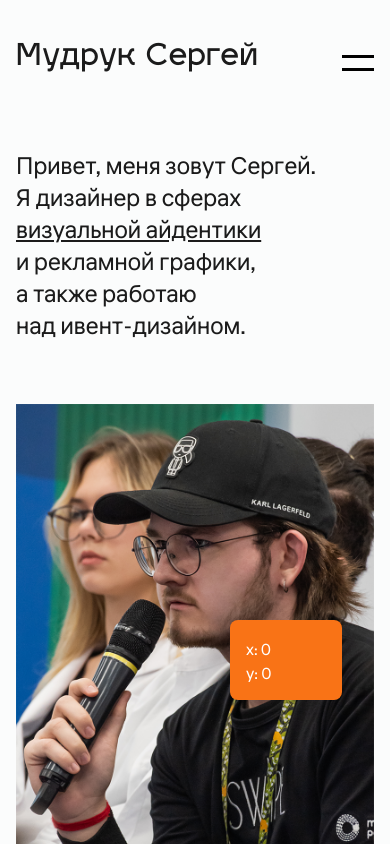
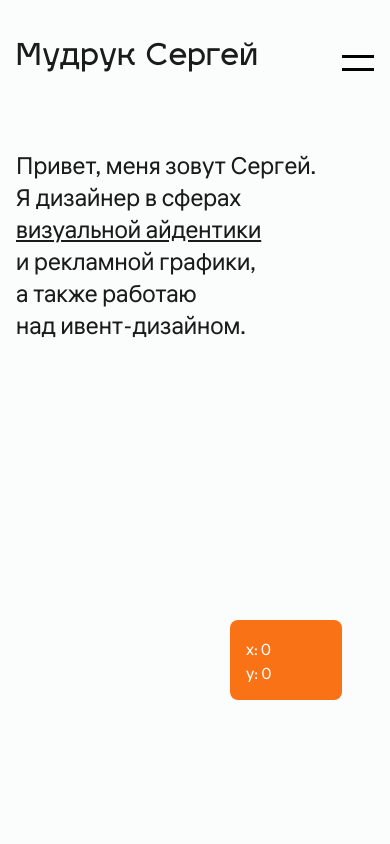
Before and after one commit to s-mudruk/portfolio-origin, a Vue app: page / in a window 390 px wide. Built offline with nearby package versions, Linux system fonts and the light colour scheme.

Commit message:
Positioning

```diff
--- a/src/App.vue
+++ b/src/App.vue
@@ -14,7 +14,7 @@ const { x, y } = useScroll(main);
 
 const viewportHeight = ref(window.innerHeight);
 
-const firstBreak = 2.6;
+const firstBreak = 2.55;
 
 window.addEventListener('resize', () => {
   viewportHeight.value = window.innerHeight;
@@ -32,7 +32,7 @@ const secondHidden = computed(() => {
 <template>
   <main
     ref="main"
-    class="relative text-[#1B1B1B] bg-[#FBFCFC] min-w-80 max-w-[100dvw] h-[100dvh] px-4 sm:px-0 py-9 sm:py-0 font-liter overflow-hidden overflow-y-auto"
+    class="relative text-[#1B1B1B] bg-[#FBFCFC] min-w-80 max-w-[100dvw] h-[100dvh] px-4 sm:px-0 py-9 sm:py-0 font-liter overflow-hidden overflow-y-auto z-10"
   >
     <Header class="fixed top-[3.5vh] sm:left-8 xl:left-9 z-50" />
     <HeaderButtons
@@ -54,7 +54,7 @@ const secondHidden = computed(() => {
       :secondHidden="secondHidden"
       class="z-20"
     />
-    <div class="h-[2500px]"></div>
+    <!-- <div class="h-[2500px]"></div> -->
     <Scrollbar class="fixed bottom-36 right-12" :x="x" :y="y" />
   </main>
 </template>
--- a/src/components/Main.vue
+++ b/src/components/Main.vue
@@ -1,12 +1,15 @@
 <template>
-  <div class="main">
+  <div>
+    <div class="relative h-0 overflow-visible z-0 pointer-events-none">
       <Intro
         :class="{
           'opacity-0': firstHiddenRef
         }"
-      class="sm:fixed top-[16vh] 2xl:top-[18vh] sm:left-8 xl:left-9 transition-opacity"
+        class="sm:fixed top-[16vh] 2xl:top-[18vh] sm:left-8 xl:left-9 duration-75 transition-opacity z-0"
       />
-    <div class="h-16 lg:h-[15rem]"></div>
+    </div>
+    <div class="main z-10">
+      <div class="relative top-0 left-0 h-[3800px] w-screen z-10"></div>
       <img
         ref="portrait"
         :class="{
@@ -51,7 +54,6 @@
           class="sm:absolute sm:h-[32vh] 2xl:h-[36vh] sm:top-[49vh] sm:right-[29vw] 2xl:right-[34vw] z-30 transition-transform"
         />
       </abbr>
-  </div>
       <abbr title="">
         <img
           ref="img_2_1"
@@ -71,7 +73,7 @@
           }"
           src="../img/section2.2.jpg"
           alt="image five"
-      class="sm:absolute sm:h-[40vh] 2xl:h-[45vh] sm:top-[103.5vh] sm:left-[33vw] z-30 transition-transform"
+          class="sm:absolute sm:h-[40vh] 2xl:h-[45vh] sm:top-[103.5vh] sm:left-[33vw] 2xl:left-[32vw] z-30 transition-transform"
         />
       </abbr>
       <abbr title="">
@@ -80,7 +82,7 @@
           :class="{
             'scale-105 z-50 ': isHoveredImg_2_3
           }"
-      class="sm:absolute sm:h-[75vh] sm:top-[103.5vh] sm:right-8 xl:right-9 z-30 transition-transform"
+          class="sm:absolute sm:h-[70vh] 2xl:h-[75vh] sm:top-[103.5vh] sm:right-8 xl:right-9 z-30 transition-transform"
           autoplay
           muted
           loop
@@ -99,7 +101,7 @@
           }"
           src="../img/section2.4.png"
           alt="image five"
-      class="sm:absolute sm:h-[40vh] 2xl:h-[45vh] sm:top-[133.5vh] sm:right-[26vw] z-20 transition-transform"
+          class="sm:absolute sm:h-[40vh] 2xl:h-[45vh] sm:top-[133.5vh] sm:right-[26vw] 2xl:right-[27vw] z-20 transition-transform"
         />
       </abbr>
       <abbr title="">
@@ -151,7 +153,8 @@
           class="sm:absolute sm:h-[35vh] 2xl:h-[40vh] sm:top-[303.5vh] sm:left-[43vw] 2xl:left-[34vw] z-30 transition-transform"
         />
       </abbr>
-  <div class="h-[100vh]"></div>
+    </div>
+  </div>
 </template>
 
 <script setup>
```
Lines whose indentation alone changed are shown as unchanged.
